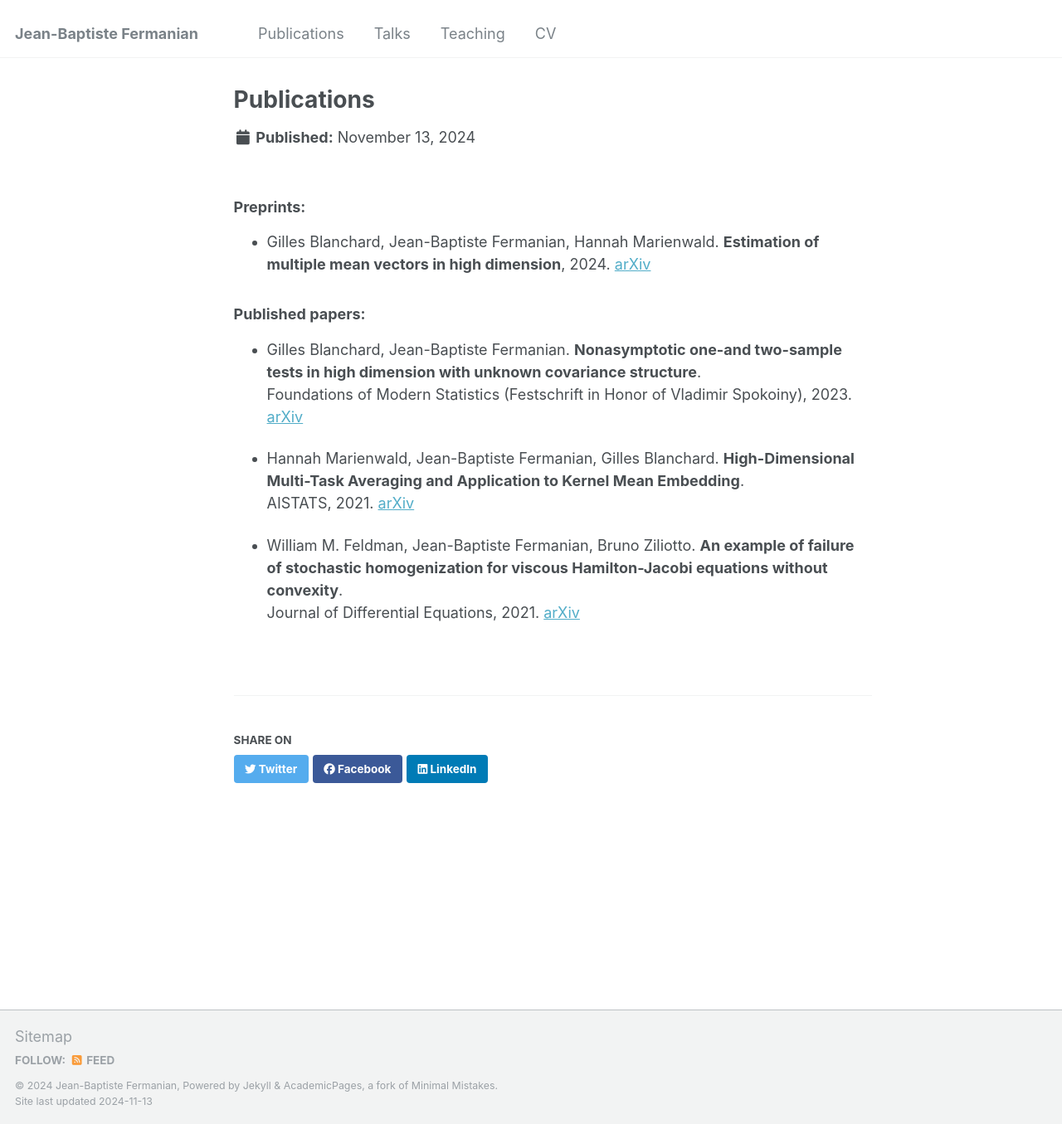
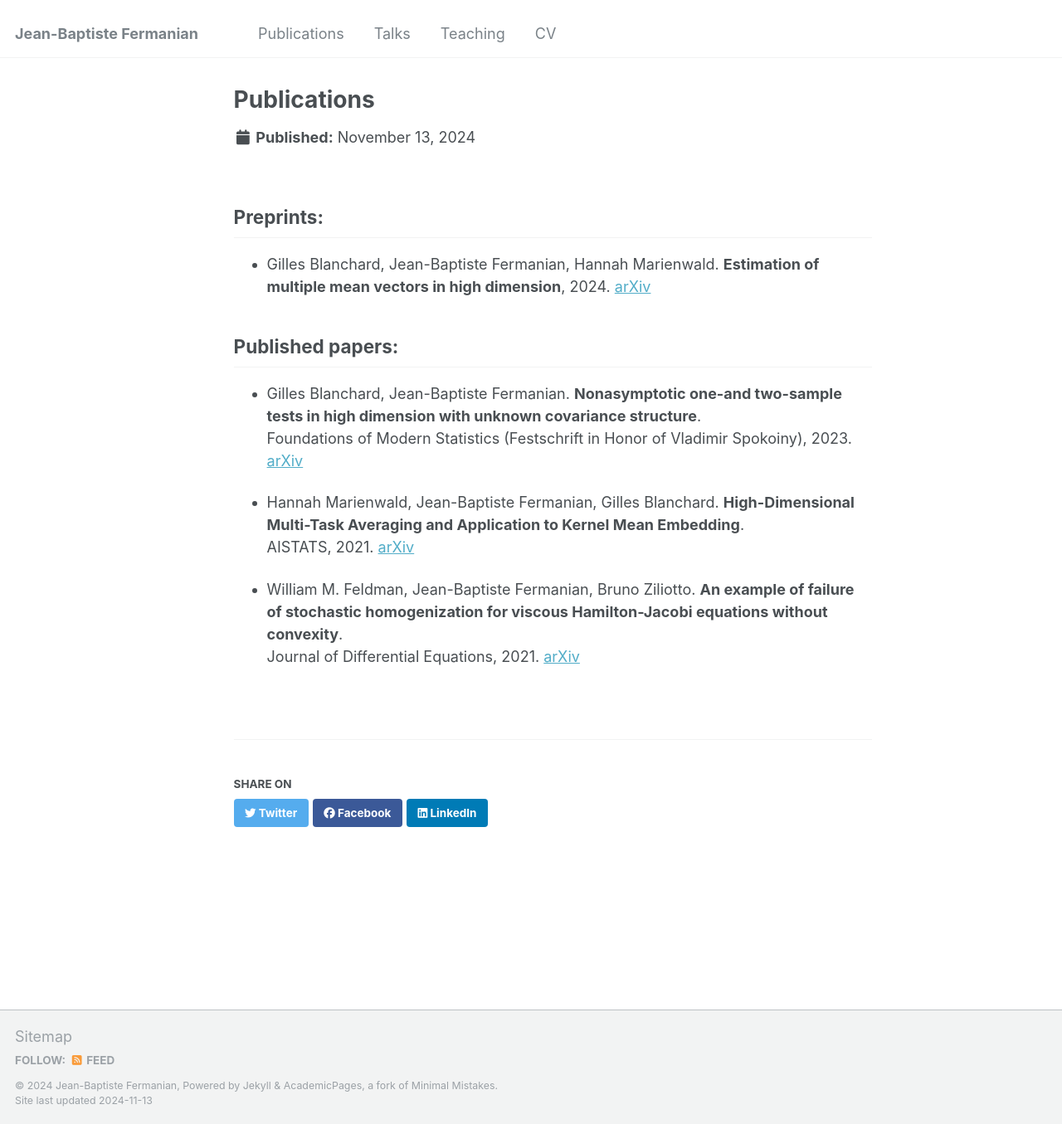
Before and after one commit to jeanbaptistefermanian/jeanbaptistefermanian.github.io, a Jekyll site: the page built from _publications/publications.md, in a window 1280 px wide and 1355 px high. Shown: the whole window at 83% size. Built offline with Jekyll 4.4.1, drawn with Linux system fonts in a browser that asks for light colours.

Commit message:
title size

```diff
--- a/_publications/publications.md
+++ b/_publications/publications.md
@@ -6,11 +6,11 @@ redirect_from:
 - /publications.html
 ---
 
-### Preprints:
+## Preprints:
  - Gilles Blanchard, Jean-Baptiste Fermanian, Hannah Marienwald. **Estimation of multiple mean vectors in high dimension**, 2024.
  [arXiv](https://arxiv.org/pdf/2403.15038)
 
-### Published papers:
+## Published papers:
 
 - Gilles Blanchard, Jean-Baptiste Fermanian. **Nonasymptotic one-and two-sample tests in high dimension with unknown covariance structure**.\
 Foundations of Modern Statistics (Festschrift in Honor of Vladimir Spokoiny), 2023. [arXiv](https://arxiv.org/pdf/2109.01730)
```
Also changed, not shown: _pages/about.md (+1 -1 lines).
